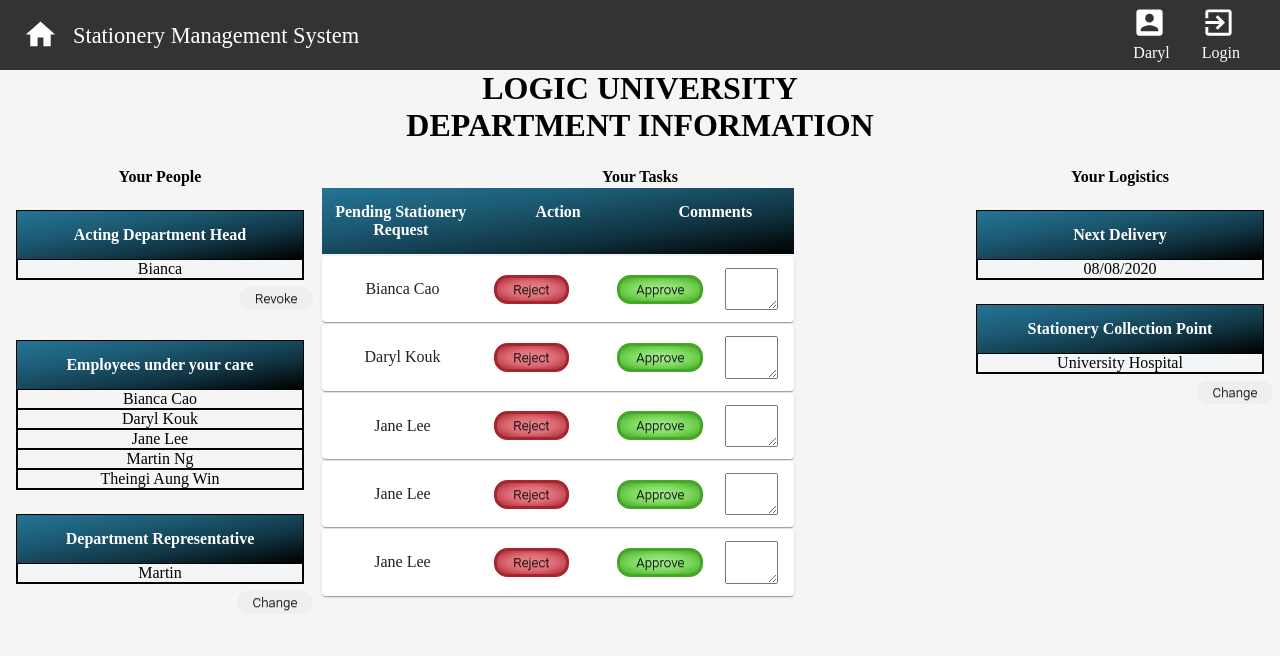
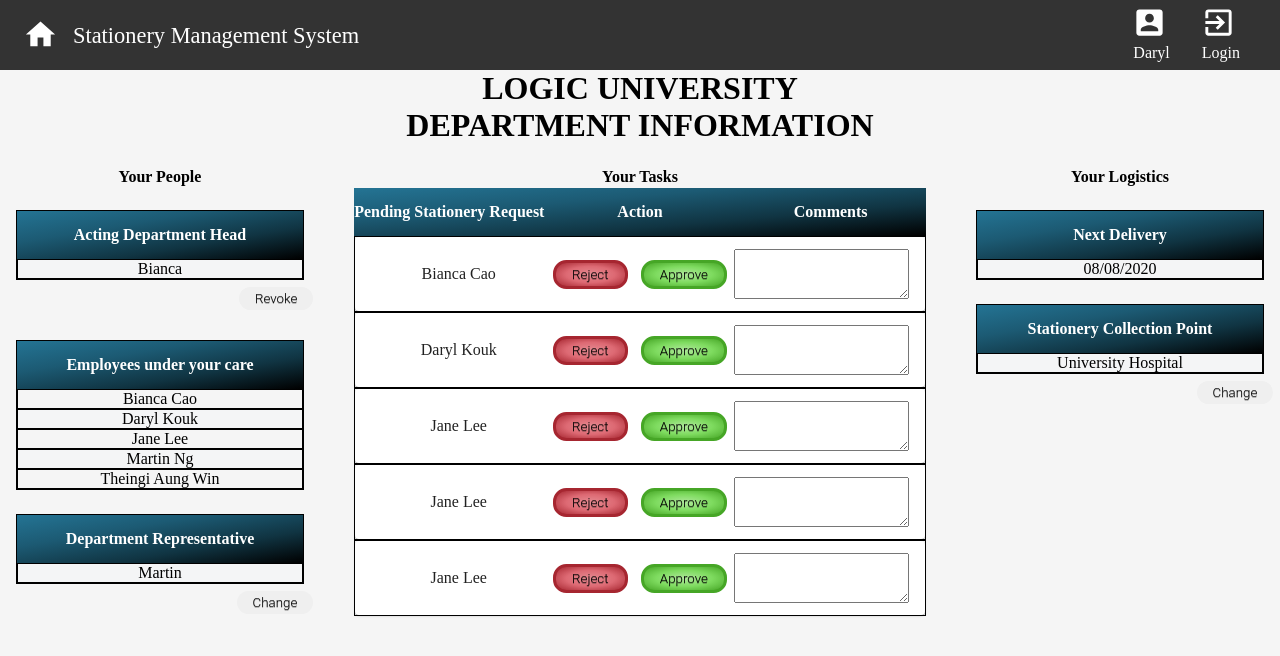
Before and after one commit to Martindreamz/Front-End-AD-Project, a React (Create React App) app: page /manager in a window 1280 px wide. Shown: the top 656 px of the page. Built offline with nearby package versions, Linux system fonts and the light colour scheme.

Commit message:
DepartmentHeadApproval (Accordion) Formatting done.

```diff
--- a/package.json
+++ b/package.json
@@ -11,11 +11,16 @@
     "axios": "^0.19.2",
     "bootstrap": "^4.5.2",
     "react": "^16.13.1",
+    "react-animation": "^1.2.2",
     "react-bootstrap": "^1.3.0",
+    "react-collapsible": "^2.8.0",
     "react-currency-format": "^1.0.0",
     "react-dom": "^16.13.1",
     "react-router-dom": "^5.2.0",
     "react-scripts": "^3.4.3",
+    "react-slidedown": "^2.4.5",
+    "react-table": "^7.5.0",
+    "react-table-6": "^6.11.0",
     "react-to-pdf": "0.0.11",
     "reactstrap": "^8.5.1"
   },
--- a/src/Components/DepartmentHeadApproval.js
+++ b/src/Components/DepartmentHeadApproval.js
@@ -1,38 +1,50 @@
 import React, { Component } from "react";
-import Accordion from '@material-ui/core/Accordion';
-import AccordionSummary from '@material-ui/core/AccordionSummary';
-import AccordionDetails from '@material-ui/core/AccordionDetails';
-import Typography from '@material-ui/core/Typography';
-import ExpandMoreIcon from '@material-ui/icons/ExpandMore';
 import "./InventoryTable.css";
+import Accordion from "@material-ui/core/Accordion";
+import AccordionSummary from "@material-ui/core/AccordionSummary";
+import AccordionDetails from "@material-ui/core/AccordionDetails";
 
 class DepartmentHeadApproval extends Component {
   constructor() {
     super();
-
+    this.state = {};
   }
 
   render() {
+    const accordionStyle = {
+      width: "100%",
+    };
 
     return (
       <div>
         <table classname="componentTable">
-                    <tr className="tableHeader"><th> Pending Stationery Request</th><th colspan='2'> Action</th><th> Comments</th></tr>
-                    {this.props.requisition.map(x => {
+          <tr className="tableHeader">
+            <th> Pending Stationery Request</th>
+            <th> Action</th>
+            <th> Comments</th>
+          </tr>
+          {this.props.requisition.map((x) => {
             return (
-                            <tr classname="tableRow"><Accordion>
+              <tr className="tableRow">
+                <Accordion style={accordionStyle}>
                   <AccordionSummary>
-                                    <td> {x.EmployeeId}</td><td><button className="redButton">Reject</button></td><td><button className="greenButton">Approve</button></td><textarea />
+                    <td> {x.EmployeeId}</td>
+                    <td>
+                      <button className="redButton">Reject</button>
+                      <button className="greenButton">Approve</button>
+                    </td>
+                    <td>
+                      <textarea />
+                    </td>
                   </AccordionSummary>
-                                <AccordionDetails>
-                                    Testing details</AccordionDetails>
+                  <AccordionDetails>Testing details</AccordionDetails>
                 </Accordion>
               </tr>
-                        )
+            );
           })}
-
         </table>
-            </div>)
+      </div>
+    );
   }
 }
 export default DepartmentHeadApproval;
--- a/src/Components/InventoryTable.css
+++ b/src/Components/InventoryTable.css
@@ -4,7 +4,6 @@
   justify-content: space-evenly;
   border: solid 0.5px;
   width: 90%;
-  overflow: scroll;
   margin-top: 1.5rem;
   margin-left: auto;
   margin-right: auto;
@@ -16,7 +15,6 @@
   justify-content: space-evenly;
   border: solid 0.5px;
   width: 80%;
-  overflow: scroll;
   margin-top: 1.5rem;
 }
 
@@ -118,6 +116,13 @@ button:hover {
   border-color: #ffffff;
 }
 
+textarea {
+  width: 100%;
+  height: 100%;
+  min-height: 50px;
+  resize: vertical;
+}
+
 @media all and (max-width: 30em) {
    button {
     display: block;
--- a/src/Components/ManagerPartition.css
+++ b/src/Components/ManagerPartition.css
@@ -44,6 +44,12 @@ html {
   text-align: center;
 }
 
+.middlepane table {
+  width: 90%;
+  margin-left: auto;
+  margin-right: auto;
+}
+
 .rightpane {
   width: 25%;
   height: 100%;
```
Also changed, not shown: 1 other file (tests, documents, lock files or other folders). Lines whose indentation alone changed are shown as unchanged.
